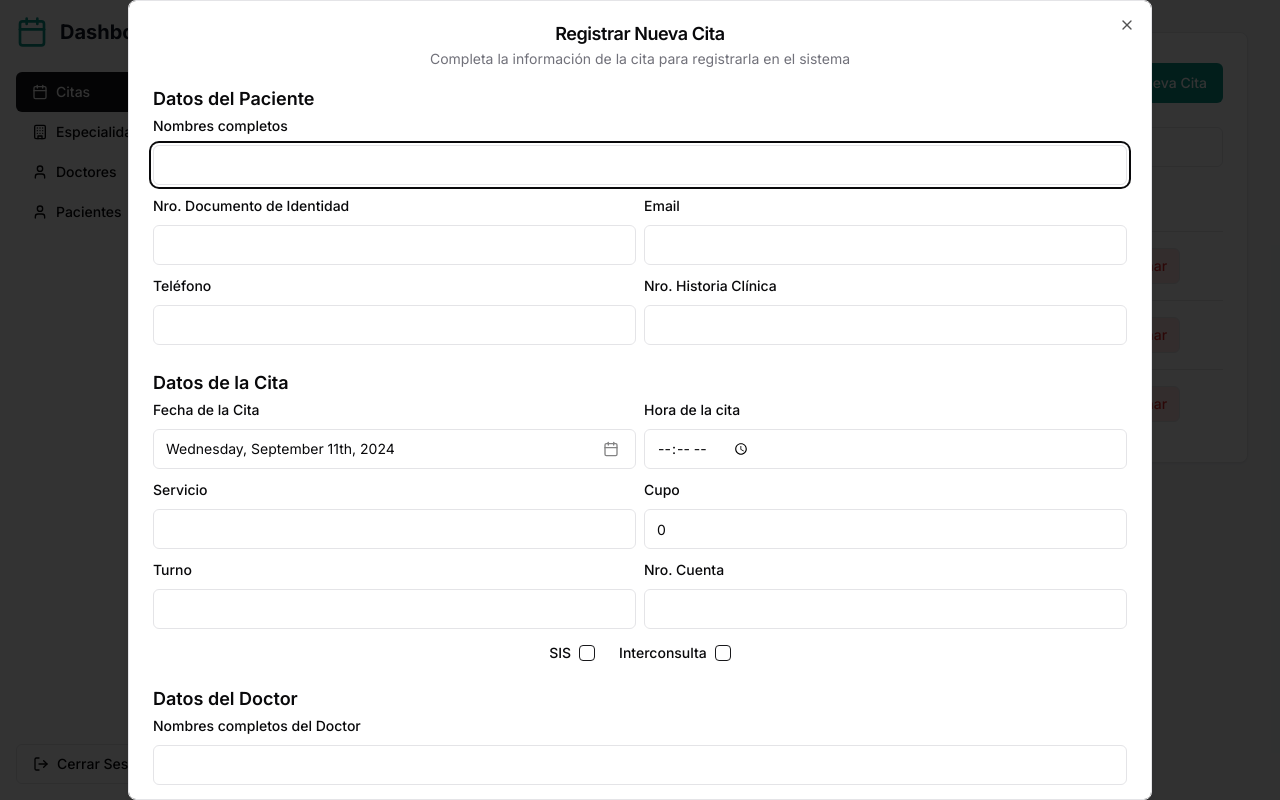
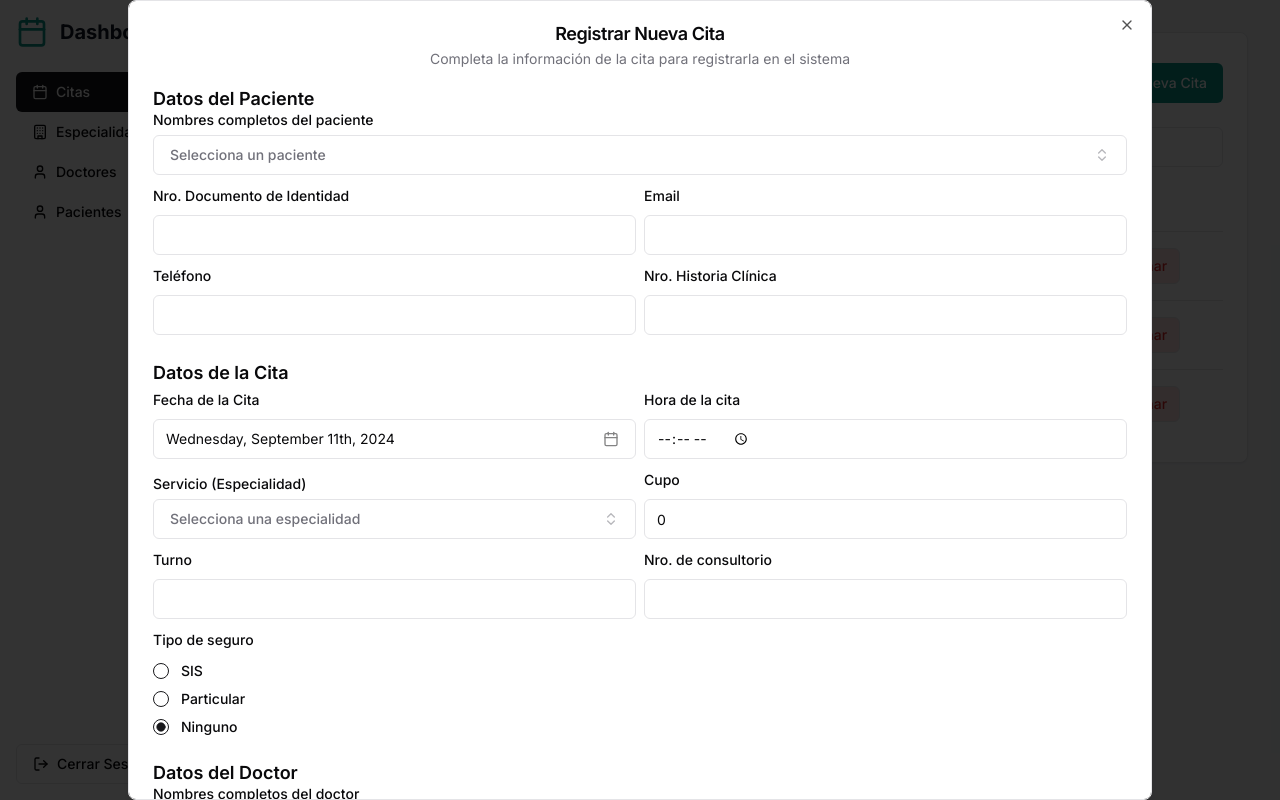
Before and after one commit to luispazcode/sys-consulta-citas, a Next.js app: page /dashboard/appointments in a window 1280 px wide. Both pictures are taken after a click on the button "Nueva Cita". Built offline with nearby package versions, Linux system fonts and the light colour scheme.

Commit message:
feat: add select components to search patients, specialties and doctors

```diff
--- a/src/app/dashboard/(routes)/appointments/ui/AddAppointmentForm.tsx
+++ b/src/app/dashboard/(routes)/appointments/ui/AddAppointmentForm.tsx
@@ -1,7 +1,6 @@
 "use client";
 
 import { Input } from "@/components/ui/input";
-import { Checkbox } from "@/components/ui/checkbox";
 import { Button } from "@/components/ui/button";
 import { useForm } from "react-hook-form";
 import {
@@ -21,13 +20,22 @@ import {
 } from "@/components/ui/popover";
 import { cn } from "@/lib/utils";
 import { format } from "date-fns";
-import { CalendarIcon } from "lucide-react";
+import { CalendarIcon, Check, ChevronsUpDown } from "lucide-react";
 import { Calendar } from "@/components/ui/calendar";
 import { useState } from "react";
+import {
+	Command,
+	CommandEmpty,
+	CommandGroup,
+	CommandInput,
+	CommandItem,
+	CommandList,
+} from "@/components/ui/command";
+import { RadioGroup, RadioGroupItem } from "@/components/ui/radio-group";
 
 const addAppointmentSchema = z.object({
-	patient: z.string().min(3, {
-		message: "El nombre del paciente debe tener al menos 3 caracteres",
+	patient: z.string({
+		required_error: "El nombre del paciente es requerido",
 	}),
 	identityDocument: z
 		.string()
@@ -47,9 +55,9 @@ const addAppointmentSchema = z.object({
 	shift: z
 		.string()
 		.min(3, { message: "El turno debe tener al menos 3 caracteres" }),
-	service: z
-		.string()
-		.min(3, { message: "El servicio debe tener al menos 3 caracteres" }),
+	service: z.string({
+		required_error: "El servicio es requerido",
+	}),
 	scheduledDate: z.date({
 		required_error: "La fecha de programación es requerida",
 	}),
@@ -68,20 +76,122 @@ const addAppointmentSchema = z.object({
 			message: "La hora debe estar entre las 8:00 AM y las 12:00 PM.",
 		}
 	),
-	accountNumber: z.string().min(3, {
-		message: "El número de cuenta debe tener al menos 3 caracteres",
+	officeNumber: z.string().optional(),
+	doctor: z.string({
+		required_error: "El nombre del Doctor es requerido",
 	}),
-	doctor: z.string().min(3, {
-		message: "El nombre del doctor debe tener al menos 3 caracteres",
-	}),
-	sis: z.boolean().default(false).optional(),
-	interconsultation: z.boolean().optional(),
+	insuranceType: z.enum(["sis", "particular", "none"]),
+	paymentCode: z
+		.string()
+		.optional()
+		.refine(
+			(value) => {
+				if (value === "particular") {
+					return value && value.length > 0;
+				}
+				return true;
+			},
+			{ message: "Código de pago es requerido para la opción Particular" }
+		),
 });
 
 type AddAppointmentFormValues = z.infer<typeof addAppointmentSchema>;
 
+const listPatients = [
+	{
+		idPatient: "75329228",
+		name: "Luis Paz",
+		email: "correo01@correo.com",
+		phone: "987654321",
+		medicalHistory: "123456",
+	},
+	{
+		idPatient: "75329229",
+		name: "Juan Perez",
+		email: "correo02@correo.com",
+		phone: "987654322",
+		medicalHistory: "123457",
+	},
+	{
+		idPatient: "75329230",
+		name: "Maria Lopez",
+		email: "correo03@correo.com",
+		phone: "987654323",
+		medicalHistory: "123458",
+	},
+	{
+		idPatient: "75329231",
+		name: "Pedro Ramirez",
+		email: "correo04@correo.com",
+		phone: "987654324",
+		medicalHistory: "123459",
+	},
+	{
+		idPatient: "75329232",
+		name: "Ana Garcia",
+		email: "correo07@correo.com",
+		phone: "987654325",
+		medicalHistory: "123460",
+	},
+	{
+		idPatient: "75329233",
+		name: "Carlos Sanchez",
+		email: "correo04@correo.com",
+		phone: "987654326",
+		medicalHistory: "123461",
+	},
+	{
+		idPatient: "75329234",
+		name: "Jose Rodriguez",
+		email: "correo04@correo.com",
+		phone: "987654327",
+		medicalHistory: "123462",
+	},
+	{
+		idPatient: "75329235",
+		name: "Rosa Flores",
+		email: "correo04@correo.com",
+		phone: "987654328",
+		medicalHistory: "123463",
+	},
+];
+
+const specialities = [
+	{ id: 1, name: "Cardiología" },
+	{ id: 2, name: "Dermatología" },
+	{ id: 3, name: "Endocrinología" },
+	{ id: 4, name: "Gastroenterología" },
+	{ id: 5, name: "Ginecología" },
+	{ id: 6, name: "Hematología" },
+	{ id: 7, name: "Infectología" },
+	{ id: 8, name: "Medicina Interna" },
+	{ id: 9, name: "Nefrología" },
+	{ id: 10, name: "Neumología" },
+	{ id: 11, name: "Neurología" },
+	{ id: 12, name: "Oftalmología" },
+	{ id: 13, name: "Oncología" },
+	{ id: 14, name: "Otorrinolaringología" },
+	{ id: 15, name: "Pediatría" },
+	{ id: 16, name: "Psiquiatría" },
+	{ id: 17, name: "Reumatología" },
+	{ id: 18, name: "Traumatología" },
+	{ id: 19, name: "Urología" },
+];
+
+const doctors = [
+	{ id: "76565242", name: "Dr. Juan Perez", specialty: "Cardiología" },
+	{ id: "76565243", name: "Dr. Maria Lopez", specialty: "Dermatología" },
+	{ id: "76565244", name: "Dr. Pedro Ramirez", specialty: "Endocrinología" },
+	{ id: "76565245", name: "Dr. Ana Garcia", specialty: "Gastroenterología" },
+	{ id: "76565246", name: "Dr. Carlos Sanchez", specialty: "Ginecología" },
+	{ id: "76565247", name: "Dr. Jose Rodriguez", specialty: "Hematología" },
+	{ id: "76565248", name: "Dr. Rosa Flores", specialty: "Infectología" },
+	{ id: "76565249", name: "Dr. Luis Paz", specialty: "Medicina Interna" },
+];
+
 export const AddAppointmentForm = () => {
 	const [isCalendarOpen, setIsCalendarOpen] = useState<boolean>(false);
+	const [showPaymentCode, setShowPaymentCode] = useState(false);
 	const form = useForm<AddAppointmentFormValues>({
 		resolver: zodResolver(addAppointmentSchema),
 		defaultValues: {
@@ -95,10 +205,10 @@ export const AddAppointmentForm = () => {
 			service: "",
 			scheduledDate: new Date(),
 			scheduledTime: "",
-			accountNumber: "",
+			officeNumber: "",
 			doctor: "",
-			sis: false,
-			interconsultation: false,
+			insuranceType: "none",
+			paymentCode: "",
 		},
 	});
 	const onSubmit = (data: AddAppointmentFormValues) => {
@@ -115,9 +225,70 @@ export const AddAppointmentForm = () => {
 							control={form.control}
 							name='patient'
 							render={({ field }) => (
-								<FormItem>
-									<FormLabel>Nombres completos</FormLabel>
-									<Input {...field} type='text' />
+								<FormItem className='flex flex-col'>
+									<FormLabel>Nombres completos del paciente</FormLabel>
+									<Popover>
+										<PopoverTrigger asChild>
+											<FormControl>
+												<Button
+													variant='outline'
+													role='combobox'
+													className={cn(
+														"w-full justify-between",
+														!field.value && "text-muted-foreground"
+													)}
+												>
+													{field.value
+														? listPatients.find(
+																(patient) => patient.idPatient === field.value
+														  )?.name
+														: "Selecciona un paciente"}
+													<ChevronsUpDown className='ml-2 h-4 w-4 shrink-0 opacity-50' />
+												</Button>
+											</FormControl>
+										</PopoverTrigger>
+										<PopoverContent className='w-full p-0'>
+											<Command>
+												<CommandInput placeholder='Buscar paciente...' />
+												<CommandList>
+													<CommandEmpty>Paciente no encontrado.</CommandEmpty>
+													<CommandGroup>
+														{listPatients.map((patient) => (
+															<CommandItem
+																key={patient.idPatient}
+																value={patient.idPatient}
+																onSelect={() => {
+																	form.setValue("patient", patient.idPatient);
+																	form.setValue(
+																		"identityDocument",
+																		patient.idPatient
+																	);
+																	form.setValue("email", patient.email);
+																	form.setValue("phone", patient.phone);
+																	form.setValue(
+																		"medicalHistory",
+																		patient.medicalHistory
+																	);
+																	// TODO: Set the rest of the patient data in their fields
+																}}
+															>
+																<Check
+																	className={cn(
+																		"mr-2 h-4 w-4",
+																		patient.name === field.value
+																			? "opacity-100"
+																			: "opacity-0"
+																	)}
+																/>
+																{patient.idPatient} - {patient.name}
+															</CommandItem>
+														))}
+													</CommandGroup>
+												</CommandList>
+											</Command>
+										</PopoverContent>
+									</Popover>
+									<FormMessage />
 								</FormItem>
 							)}
 						/>
@@ -131,6 +302,7 @@ export const AddAppointmentForm = () => {
 								<FormItem>
 									<FormLabel>Nro. Documento de Identidad</FormLabel>
 									<Input {...field} type='text' />
+									<FormMessage />
 								</FormItem>
 							)}
 						/>
@@ -144,6 +316,7 @@ export const AddAppointmentForm = () => {
 								<FormItem>
 									<FormLabel>Email</FormLabel>
 									<Input {...field} type='email' />
+									<FormMessage />
 								</FormItem>
 							)}
 						/>
@@ -170,6 +343,7 @@ export const AddAppointmentForm = () => {
 								<FormItem>
 									<FormLabel>Nro. Historia Clínica</FormLabel>
 									<Input {...field} type='text' />
+									<FormMessage />
 								</FormItem>
 							)}
 						/>
@@ -243,7 +417,7 @@ export const AddAppointmentForm = () => {
 												type='time'
 												placeholder='Selecciona la hora'
 												min='08:00'
-												max='12:00'
+												max='18:00'
 												step='300'
 												className='justify-start'
 												{...field}
@@ -256,15 +430,67 @@ export const AddAppointmentForm = () => {
 						/>
 					</div>
 					{/* Servicio / Especialidad */}
-					<div className='space-y-2'>
-						{/* TODO: Implement a select component (get the data from the API) */}
+					<div className='space-y-2 flex flex-col justify-end'>
 						<FormField
 							control={form.control}
 							name='service'
 							render={({ field }) => (
-								<FormItem>
-									<FormLabel>Servicio</FormLabel>
-									<Input {...field} type='text' />
+								<FormItem className='flex flex-col'>
+									<FormLabel>Servicio (Especialidad)</FormLabel>
+									<Popover>
+										<PopoverTrigger asChild>
+											<FormControl>
+												<Button
+													variant='outline'
+													role='combobox'
+													className={cn(
+														"w-full justify-between",
+														!field.value && "text-muted-foreground"
+													)}
+												>
+													{field.value
+														? specialities.find(
+																(specialty) => specialty.name === field.value
+														  )?.name
+														: "Selecciona una especialidad"}
+													<ChevronsUpDown className='ml-2 h-4 w-4 shrink-0 opacity-50' />
+												</Button>
+											</FormControl>
+										</PopoverTrigger>
+										<PopoverContent className='w-full p-0'>
+											<Command>
+												<CommandInput placeholder='Seleccionar especialidad...' />
+												<CommandList>
+													<CommandEmpty>
+														Especialidad no encontrado.
+													</CommandEmpty>
+													<CommandGroup>
+														{specialities.map((specialty) => (
+															<CommandItem
+																key={specialty.id}
+																value={specialty.name}
+																onSelect={() => {
+																	form.setValue("service", specialty.name);
+																	// TODO: Set the rest of the specialty data in their fields
+																}}
+															>
+																<Check
+																	className={cn(
+																		"mr-2 h-4 w-4",
+																		specialty.name === field.value
+																			? "opacity-100"
+																			: "opacity-0"
+																	)}
+																/>
+																{specialty.name}
+															</CommandItem>
+														))}
+													</CommandGroup>
+												</CommandList>
+											</Command>
+										</PopoverContent>
+									</Popover>
+									<FormMessage />
 								</FormItem>
 							)}
 						/>
@@ -278,6 +504,7 @@ export const AddAppointmentForm = () => {
 								<FormItem>
 									<FormLabel>Cupo</FormLabel>
 									<Input {...field} type='number' />
+									<FormMessage />
 								</FormItem>
 							)}
 						/>
@@ -291,70 +518,160 @@ export const AddAppointmentForm = () => {
 								<FormItem>
 									<FormLabel>Turno</FormLabel>
 									<Input {...field} type='text' />
+									<FormMessage />
 								</FormItem>
 							)}
 						/>
 					</div>
-					{/* Número de cuenta */}
+					{/* Número de consultorio */}
 					<div className='space-y-2'>
 						<FormField
 							control={form.control}
-							name='accountNumber'
+							name='officeNumber'
 							render={({ field }) => (
 								<FormItem>
-									<FormLabel>Nro. Cuenta</FormLabel>
+									<FormLabel>Nro. de consultorio</FormLabel>
 									<FormControl>
 										<Input {...field} type='text' />
 									</FormControl>
+									<FormMessage />
 								</FormItem>
 							)}
 						/>
 					</div>
-					{/* SIS & Interconsulta */}
-					<div className='flex items-center gap-6 mt-2 col-span-2 justify-center'>
+					{/* Modality: SIS, Particular or None */}
+					<div className='space-y-2 col-span-2 grid grid-cols-2'>
 						<FormField
 							control={form.control}
-							name='sis'
+							name='insuranceType'
 							render={({ field }) => (
-								<FormItem className='flex flex-row items-center space-x-2 space-y-0'>
+								<FormItem className='space-y-3'>
+									<FormLabel>Tipo de seguro</FormLabel>
+									<FormControl>
+										<RadioGroup
+											onValueChange={(value) => {
+												field.onChange(value);
+												setShowPaymentCode(value === "particular");
+											}}
+											defaultValue={field.value}
+											className='flex flex-col space-y-1'
+										>
+											<FormItem className='flex items-center space-x-3 space-y-0'>
+												<FormControl>
+													<RadioGroupItem value='sis' />
+												</FormControl>
 												<FormLabel>SIS</FormLabel>
+											</FormItem>
+											<FormItem className='flex items-center space-x-3 space-y-0'>
 												<FormControl>
-										<Checkbox
-											checked={field.value}
-											onCheckedChange={field.onChange}
-										/>
+													<RadioGroupItem value='particular' />
 												</FormControl>
+												<FormLabel>Particular</FormLabel>
+											</FormItem>
+											<FormItem className='flex items-center space-x-3 space-y-0'>
+												<FormControl>
+													<RadioGroupItem value='none' />
+												</FormControl>
+												<FormLabel>Ninguno</FormLabel>
+											</FormItem>
+										</RadioGroup>
+									</FormControl>
+									<FormMessage />
 								</FormItem>
 							)}
 						/>
+						{showPaymentCode && (
 							<FormField
 								control={form.control}
-							name='interconsultation'
+								name='paymentCode'
 								render={({ field }) => (
-								<FormItem className='flex flex-row items-center space-x-2 space-y-0'>
-									<FormLabel>Interconsulta</FormLabel>
+									<FormItem>
+										<FormLabel>Código de pago</FormLabel>
 										<FormControl>
-										<Checkbox
-											checked={field.value}
-											onCheckedChange={field.onChange}
+											<Input
+												placeholder='Ingrese el código de pago'
+												{...field}
 											/>
 										</FormControl>
+										<FormMessage />
 									</FormItem>
 								)}
 							/>
+						)}
 					</div>
 				</fieldset>
 
 				<fieldset>
 					<legend className='text-lg font-semibold'>Datos del Doctor</legend>
-					<div className='space-y-2'>
+					<div className='space-y-2 col-span-2'>
 						<FormField
 							control={form.control}
 							name='doctor'
 							render={({ field }) => (
-								<FormItem>
-									<FormLabel>Nombres completos del Doctor</FormLabel>
-									<Input {...field} type='text' />
+								<FormItem className='flex flex-col'>
+									<FormLabel>Nombres completos del doctor</FormLabel>
+									<Popover>
+										<PopoverTrigger asChild>
+											<FormControl>
+												<Button
+													variant='outline'
+													role='combobox'
+													className={cn(
+														"w-full justify-between",
+														!field.value && "text-muted-foreground"
+													)}
+												>
+													{field.value
+														? doctors
+																.filter(
+																	(doctor) =>
+																		doctor.specialty ===
+																		form.getValues("service")
+																)
+																.find((doctor) => doctor.name === field.value)
+																?.name
+														: "Selecciona un doctor"}
+													<ChevronsUpDown className='ml-2 h-4 w-4 shrink-0 opacity-50' />
+												</Button>
+											</FormControl>
+										</PopoverTrigger>
+										<PopoverContent className='w-full p-0'>
+											<Command>
+												<CommandInput placeholder='Buscar doctor...' />
+												<CommandList>
+													<CommandEmpty>Doctor no encontrado.</CommandEmpty>
+													<CommandGroup>
+														{doctors
+															.filter(
+																(doctor) =>
+																	doctor.specialty === form.getValues("service")
+															)
+															.map((doctor) => (
+																<CommandItem
+																	key={doctor.id}
+																	value={doctor.id}
+																	onSelect={() => {
+																		form.setValue("doctor", doctor.name);
+																		// TODO: Set the rest of the patient data in their fields
+																	}}
+																>
+																	<Check
+																		className={cn(
+																			"mr-2 h-4 w-4",
+																			doctor.name === field.value
+																				? "opacity-100"
+																				: "opacity-0"
+																		)}
+																	/>
+																	{doctor.id} - {doctor.name}
+																</CommandItem>
+															))}
+													</CommandGroup>
+												</CommandList>
+											</Command>
+										</PopoverContent>
+									</Popover>
+									<FormMessage />
 								</FormItem>
 							)}
 						/>
```
Lines whose indentation alone changed are shown as unchanged.
